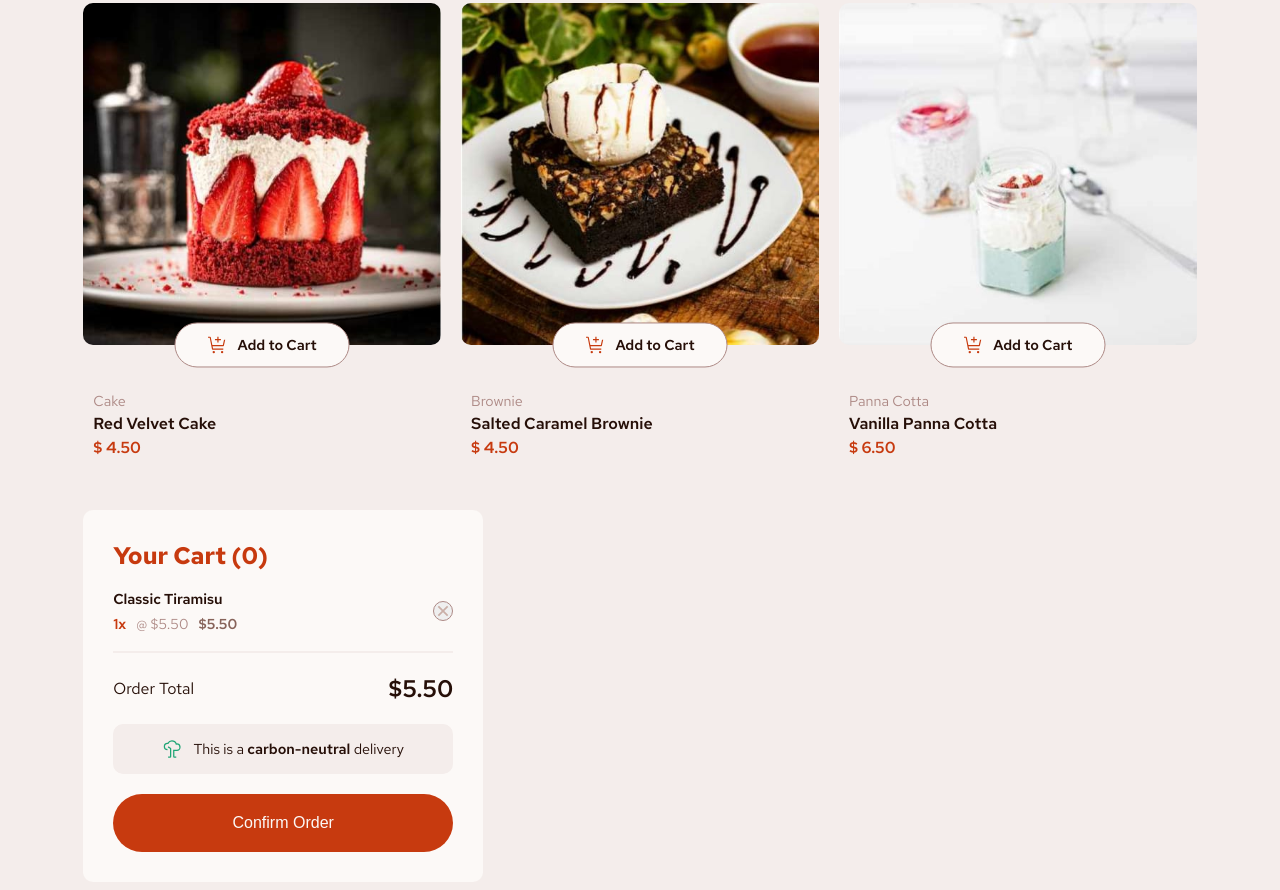
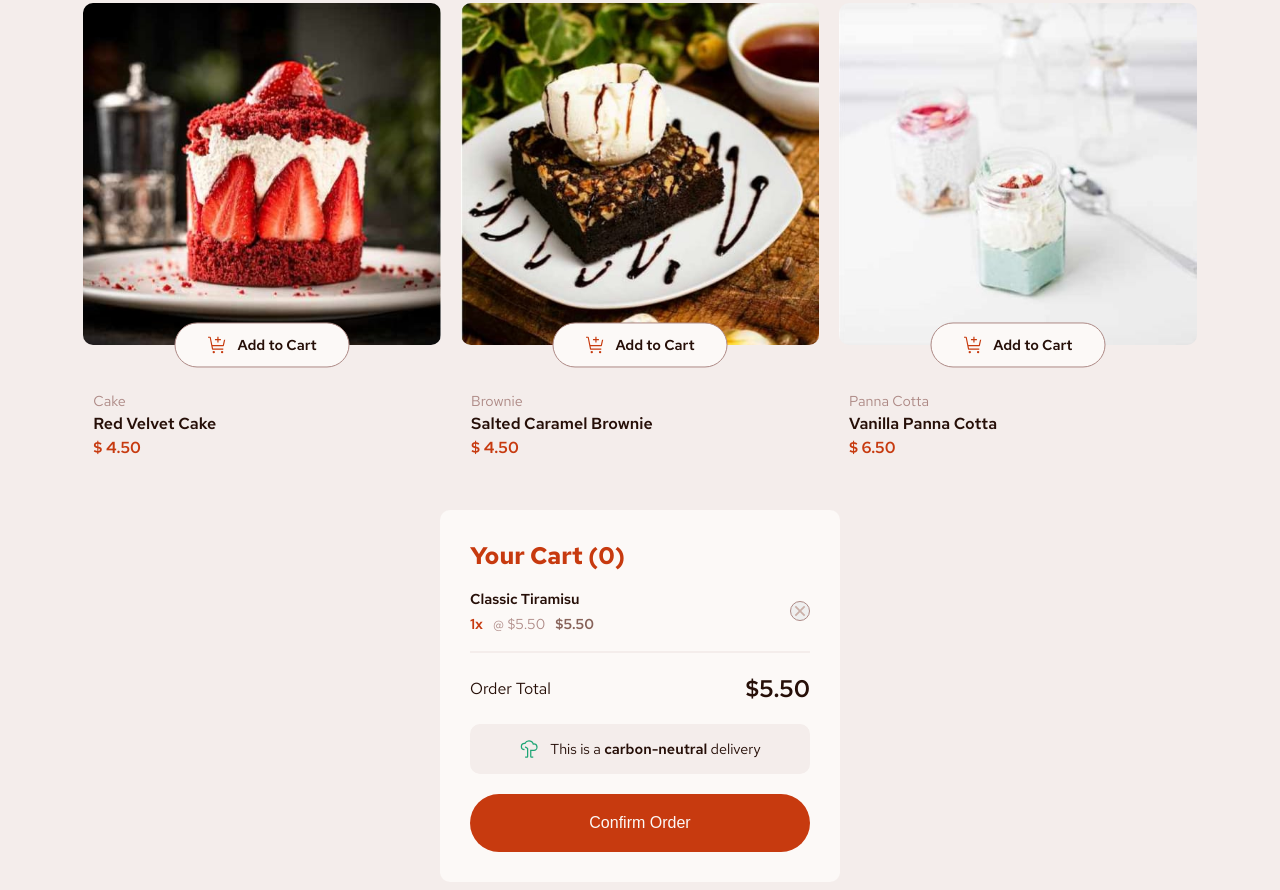
Before and after one commit to Charlene258/product-list-with-cart-main, a plain HTML site: page index.html in a window 1280 px wide. Shown: the part 1159-2049 px from the top of the page. Drawn offline with Linux system fonts and the light colour scheme.

Commit message:
updated style.css

```diff
--- a/style.css
+++ b/style.css
@@ -19,7 +19,6 @@
 }
 
 body {
-  min-width: 375px;
   background-color: var(--Rose-100);
   display: flex;
   flex-direction: column;
@@ -160,7 +159,6 @@
 
 .order-summary {
   grid-column: 3;
-  /* height: 600px; */
   align-self: start;
   border-radius: 10px;
   background-color: var(--Rose-50);
@@ -295,6 +293,7 @@
 
   .order-summary {
     width: 400px;
+    align-self: center;
   }
 }
 
```
